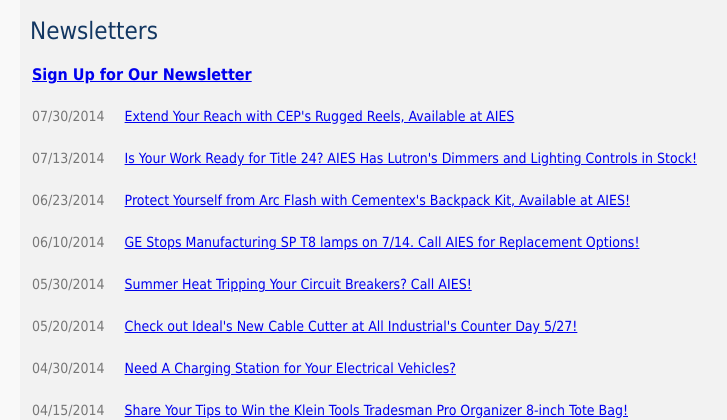
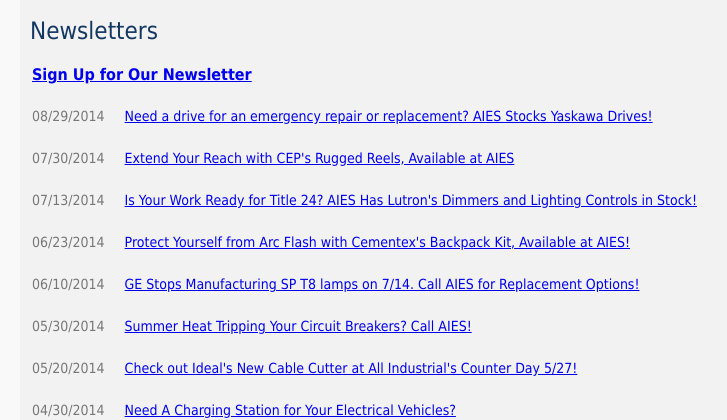
Before and after one commit to spicyspirit/aies, a Django app: template all-industrial-hrd/templates/newsletters.html in a window 1280 px wide. Shown: the part 162-582 px from the top of the page, without its empty margins (140-867 px from the left). Run offline with Django 3.2, Linux system fonts and the light colour scheme; the template is opened without the code that fills it, so the values that code supplies are empty.

Commit message:
Update newsletters.html

```diff
--- a/all-industrial-hrd/templates/newsletters.html
+++ b/all-industrial-hrd/templates/newsletters.html
@@ -19,6 +19,11 @@
             <a href="http://eepurl.com/fWInn" target="_blank" title="Sign Up for Our Newsletter">Sign Up for Our Newsletter</a>
         </h4>
 	<br>
+	<p>
+            08/29/2014 &nbsp;&nbsp;&nbsp;
+            <a href="_newsletters/Need-a-drive-for-an-emergency-repair-or-replacement-AIES-Stocks-Yaskawa-Drives.htm" title="Need a drive for an emergency repair or replacement? AIES Stocks Yaskawa Drives!">Need a drive for an emergency repair or replacement? AIES Stocks Yaskawa Drives!</a>
+        </p>
+        <br>
 	<p>
             07/30/2014 &nbsp;&nbsp;&nbsp;
             <a href="_newsletters/CEP-Rugged-Reels-Available-at-AIES.htm" title="Extend Your Reach with CEP's Rugged Reels, Available at AIES">Extend Your Reach with CEP's Rugged Reels, Available at AIES</a>
```
